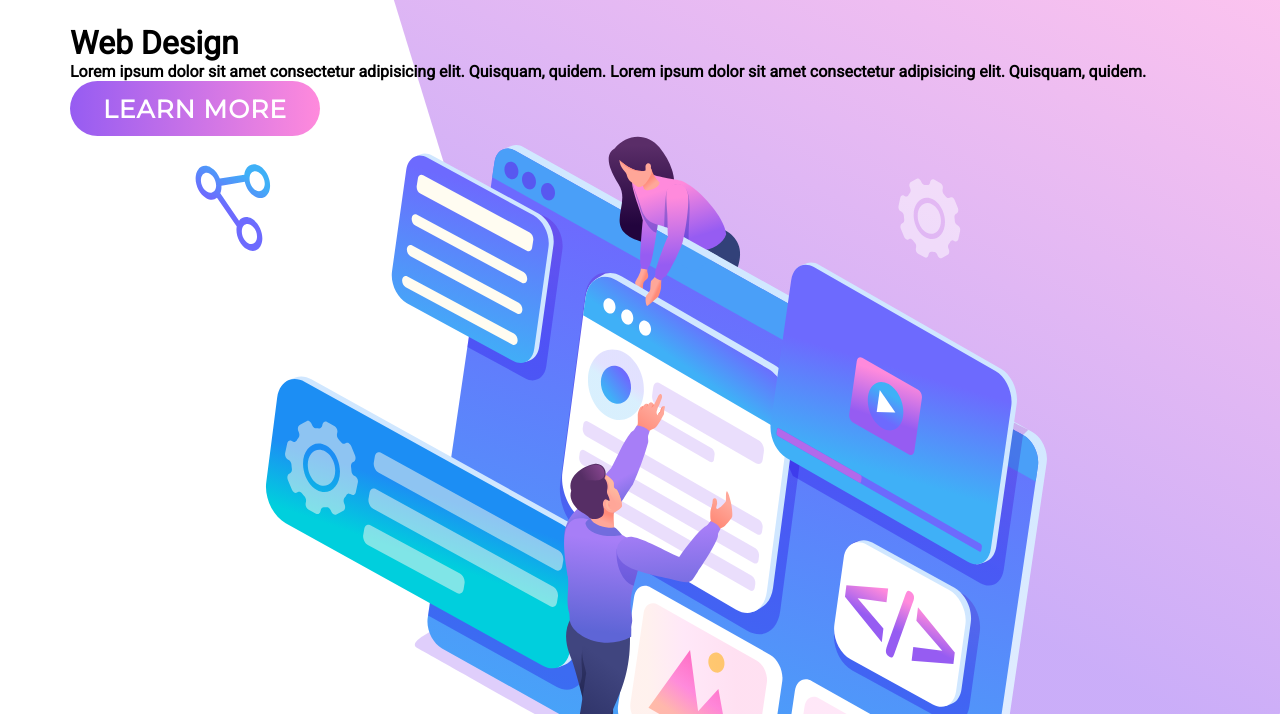
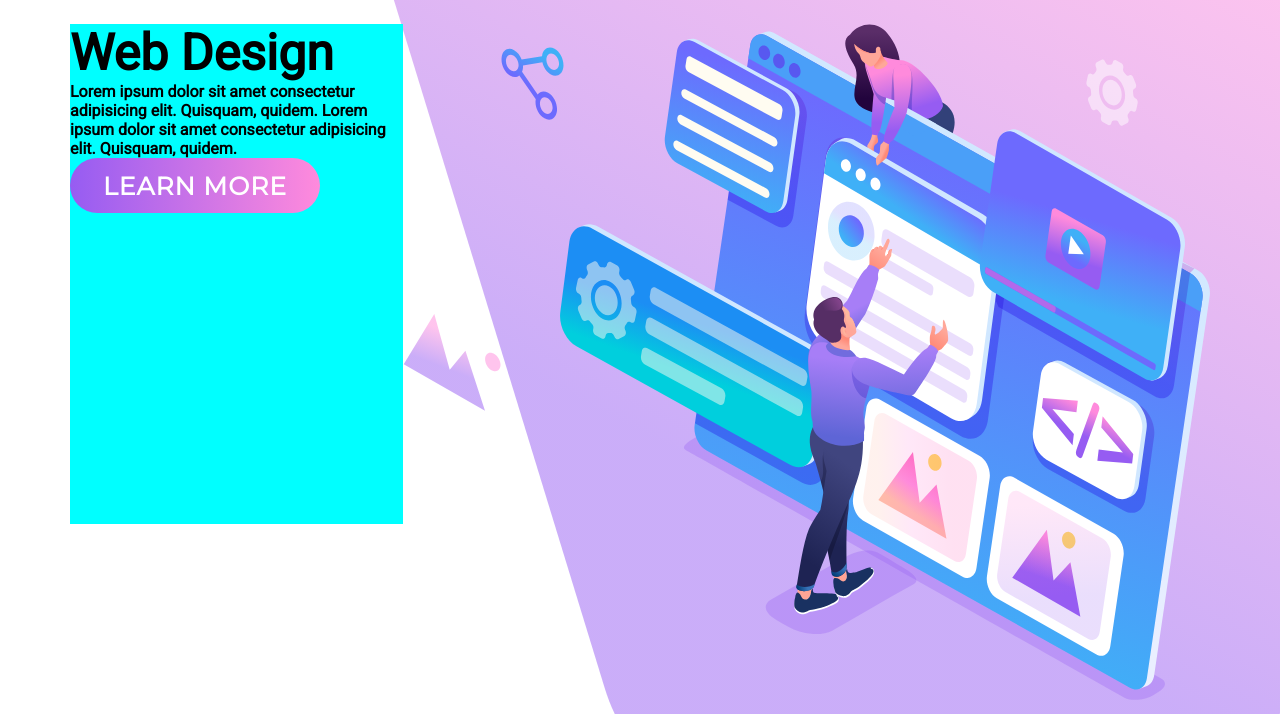
Before and after one commit to harshalvrm/Live-Class-Project-08, a website: page index.html in a window 1280 px wide. Shown: the part 86-800 px from the top of the page. Drawn offline with Linux system fonts and the light colour scheme; files whose address does not match are found by name.

Commit message:
Updated intro section

```diff
--- a/css/index.css
+++ b/css/index.css
@@ -18,7 +18,8 @@ nav{
     flex-direction: row;
     justify-content: space-between;
     margin-bottom: 30px;
-}                                                                                         /*** NavBar text that includes home, about,...... ***/
+}
+/***NavBar text that includes home, about, etc ***/
 .nav-items{
 width: 500px;
 display: flex;
@@ -26,7 +27,6 @@ justify-content:space-between;
 align-items: center;
 color:#3E4794;
 }
-
 
 /***sign in button ***/
 .signin-btn {
@@ -38,7 +38,6 @@ color:#3E4794;
     cursor: pointer;
     font-family: 'Montserrat';
     font-size: 15px;
-    /* font-weight: 600; */
     letter-spacing: 1px;
 }
 
@@ -67,5 +66,29 @@ color:#3E4794;
     transition-delay:0.1s;
 }
 
+/***Intro Section***/
+.intro-section{
+    display: flex;
+    justify-content: space-between;
+}
 
-/***Intro Section***/
+/***Left Section***/
+.left-section{
+width: 400px;
+height: 500px;
+background-color: aqua;
+display: flex;
+flex-direction: column;
+}
+
+/*** All the text contents in the left section ***/
+.left-section h1{
+    align-items: center;
+    font-weight: 900;
+    font-size: 50px;
+}
+
+.imgs-div
+{
+    display: flex;
+}
```
